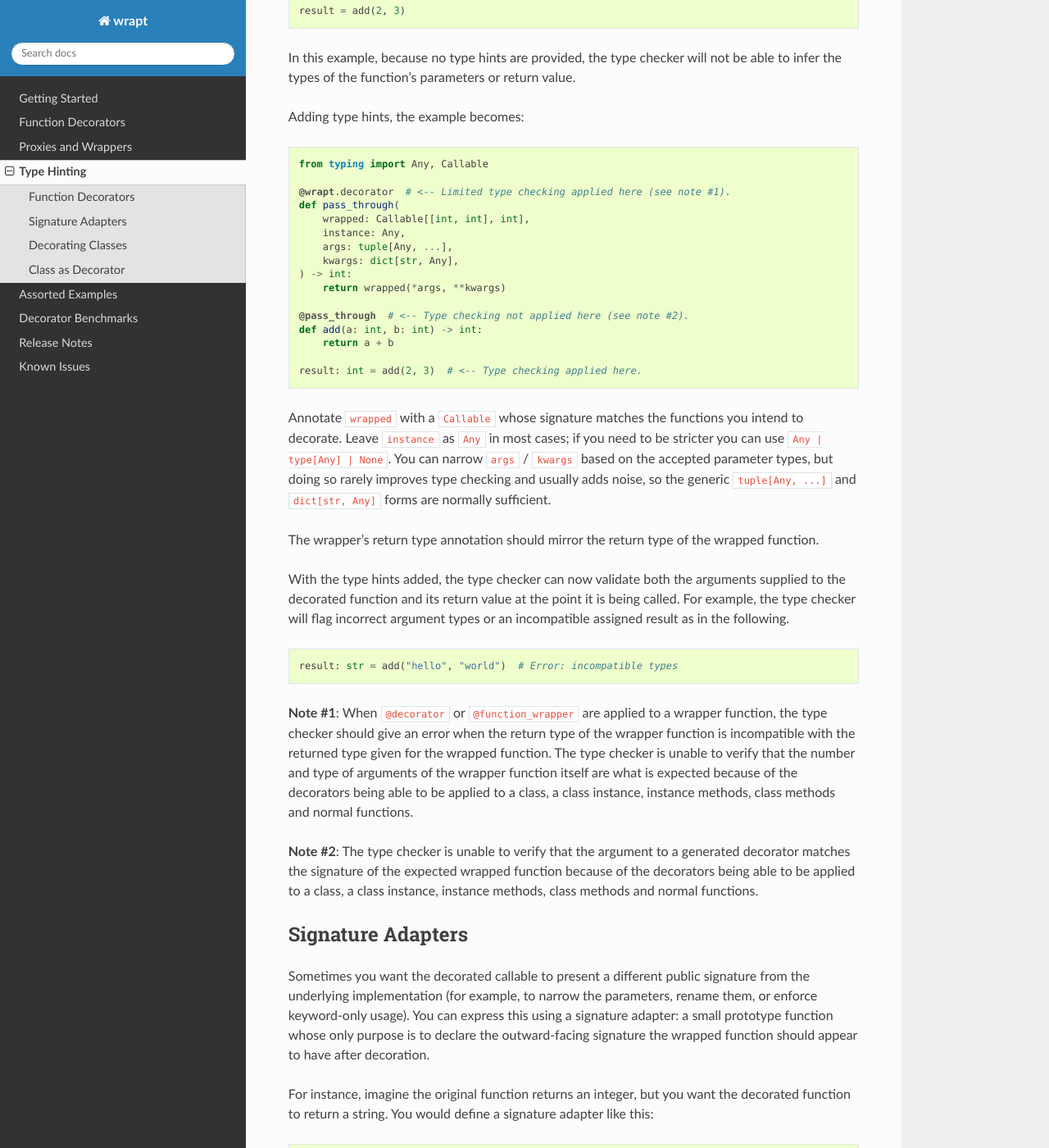
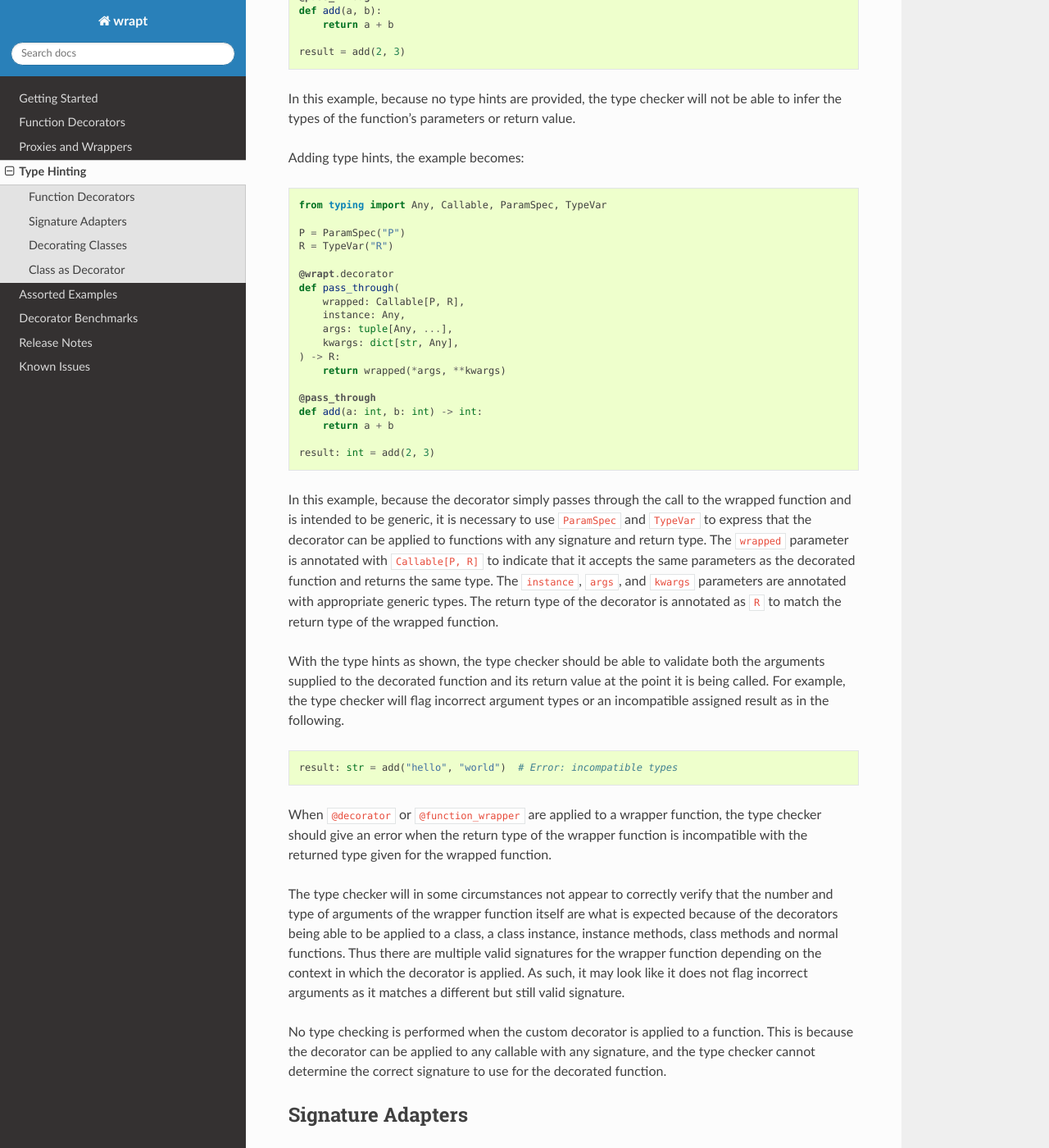
Before and after one commit to GrahamDumpleton/wrapt, a Sphinx documentation site: the page built from docs/typing.rst, in a window 1280 px wide and 1400 px high, scrolled down 987 px. Shown: the whole window at 82% size. Built offline with Sphinx 7.4.7 and the Read the Docs theme 3.1.0, drawn with Linux system fonts in a browser that asks for light colours; some of the changed text lies outside the part shown.

Commit message:
Update docs on type hints.

```diff
--- a/docs/typing.rst
+++ b/docs/typing.rst
@@ -1,27 +1,28 @@
 Type Hinting
 ============
 
-As of version 2.0.0, **wrapt** provides inline type hints for its public APIs to
-improve interoperability with static type checkers (e.g. ``pylance``, ``mypy``).
+As of version 2.0.0, **wrapt** includes type hints for its public APIs to
+improve interoperability with static type checkers (e.g. ``pyright``, ``mypy``).
 The type metadata is available when running on Python 3.10 or later (the minimum
 version the annotations target).
 
-The type annotations aim to be as helpful as possible in order to maximise
-inference quality and surface errors early. In some situations you may still
+The type annotations aim to ensure type inference works correctly in the common
+cases, but the dynamic nature of decorators and wrappers means that some
+patterns cannot be expressed precisely. The type hints are designed to be
+broadly compatible with the major type checkers, but there are some differences
+in how they interpret certain constructs, so you may find that some things work
+in one type checker but not another. In some situations you may still
 need to add explicit annotations yourself, sometimes by introducing small
-helper wrapper functions to guide the type checker.
+helper functions to guide the type checker.
 
-Certain advanced decorator and wrapper patterns enabled by **wrapt** are simply
-too dynamic to express exactly in today's static type systems, so exhaustive
-type checking cannot be applied there. The principal categories of limitations,
-their underlying causes, and recommended workarounds are described in the
-sections which follow.
+Of the type checkers, ``pyright`` used within VS Code Pylance extension gives
+the best experience, and ``mypy`` fails to work correctly in many situations.
+This appears to be due to limitations in ``mypy`` rather than issues with the
+**wrapt** type hints.
 
-As much as have tried to make the type hints work, you may find that the type
-checker will still generate unexpected errors or doesn't work in some situations.
-To allow for further investigation and improvement of the type hints, please
-report any issues you find with using **wrapt**. For more notable cases we can
-at least add additional documentation here with warnings or workarounds.
+Always ensure you are using the most up to date version of a type checking tool.
+If you encounter any issues, please report them on the **wrapt** issue tracker
+so they can be investigated and suggested workarounds or fixes can be provided.
 
 Function Decorators
 -------------------
@@ -54,34 +55,37 @@ Adding type hints, the example becomes:
 
 ::
 
-    from typing import Any, Callable
+    from typing import Any, Callable, ParamSpec, TypeVar
 
-    @wrapt.decorator  # <-- Limited type checking applied here (see note #1).
+    P = ParamSpec("P")
+    R = TypeVar("R")
+
+    @wrapt.decorator
     def pass_through(
-        wrapped: Callable[[int, int], int],
+        wrapped: Callable[P, R],
         instance: Any,
         args: tuple[Any, ...],
         kwargs: dict[str, Any],
-    ) -> int:
+    ) -> R:
         return wrapped(*args, **kwargs)
 
-    @pass_through  # <-- Type checking not applied here (see note #2).
+    @pass_through
     def add(a: int, b: int) -> int:
         return a + b
 
-    result: int = add(2, 3)  # <-- Type checking applied here.
+    result: int = add(2, 3)
 
-Annotate ``wrapped`` with a ``Callable`` whose signature matches the functions you
-intend to decorate. Leave ``instance`` as ``Any`` in most cases; if you need to be
-stricter you can use ``Any | type[Any] | None``. You can narrow ``args`` / ``kwargs``
-based on the accepted parameter types, but doing so rarely improves type
-checking and usually adds noise, so the generic ``tuple[Any, ...]`` and
-``dict[str, Any]`` forms are normally sufficient.
+In this example, because the decorator simply passes through the call to the
+wrapped function and is intended to be generic, it is necessary to use
+``ParamSpec`` and ``TypeVar`` to express that the decorator can be applied to
+functions with any signature and return type. The ``wrapped`` parameter is
+annotated with ``Callable[P, R]`` to indicate that it accepts the same parameters
+as the decorated function and returns the same type. The ``instance``, ``args``,
+and ``kwargs`` parameters are annotated with appropriate generic types. The
+return type of the decorator is annotated as ``R`` to match the return type of
+the wrapped function.
 
-The wrapper's return type annotation should mirror the return type of the
-wrapped function.
-
-With the type hints added, the type checker can now validate both the
+With the type hints as shown, the type checker should be able to validate both the
 arguments supplied to the decorated function and its return value at the point
 it is being called. For example, the type checker will flag incorrect argument
 types or an incompatible assigned result as in the following.
@@ -90,18 +94,22 @@ types or an incompatible assigned result as in the following.
 
     result: str = add("hello", "world")  # Error: incompatible types
 
-**Note #1**: When ``@decorator`` or ``@function_wrapper`` are applied to a
-wrapper function, the type checker should give an error when the return type
-of the wrapper function is incompatible with the returned type given for the
-wrapped function. The type checker is unable to verify that the number and type
-of arguments of the wrapper function itself are what is expected because of the
-decorators being able to be applied to a class, a class instance, instance
-methods, class methods and normal functions.
+When ``@decorator`` or ``@function_wrapper`` are applied to a wrapper function,
+the type checker should give an error when the return type of the wrapper
+function is incompatible with the returned type given for the wrapped function.
 
-**Note #2**: The type checker is unable to verify that the argument to a
-generated decorator matches the signature of the expected wrapped function
-because of the decorators being able to be applied to a class, a class instance,
-instance methods, class methods and normal functions.
+The type checker will in some circumstances not appear to correctly verify that
+the number and type of arguments of the wrapper function itself are what is
+expected because of the decorators being able to be applied to a class, a class
+instance, instance methods, class methods and normal functions. Thus there are
+multiple valid signatures for the wrapper function depending on the context in
+which the decorator is applied. As such, it may look like it does not flag
+incorrect arguments as it matches a different but still valid signature.
+
+No type checking is performed when the custom decorator is applied to a
+function. This is because the decorator can be applied to any callable with
+any signature, and the type checker cannot determine the correct signature
+to use for the decorated function.
 
 Signature Adapters
 ------------------
@@ -141,9 +149,8 @@ Declaring the adapter explicitly ensures that runtime introspection
 (``inspect.signature``, ``help()``, IDE tooling, etc.) reports the adapted
 signature rather than the underlying implementation detail. Because the
 adaptation is applied dynamically (and the prototype may itself be generated
-at runtime), the **wrapt** type hints cannot reliably expose the target
-signature from the wrapped function alone, and so you must provide it if you
-want accurate type checking.
+at runtime), the **wrapt** type hints will not work, and so you must use a
+helper function.
 
 ::
 
@@ -152,7 +159,7 @@ want accurate type checking.
     def int_to_str(wrapped: Callable[[int], int]) -> Callable[[int], str]:
         @wrapt.decorator(adapter=adapter_prototype)
         def wrapper(
-            wrapped: Callable[..., Any],
+            wrapped: Callable[[int], int],
             instance: Any,
             args: tuple[Any, ...],
             kwargs: dict[str, Any],
@@ -168,15 +175,16 @@ want accurate type checking.
 
     result: str = function(1)
 
-In this version we introduced an outer helper that constructs the decorator and
+In this version the outer helper function constructs the decorator and
 added explicit type hints to its parameters and return type. This allows the
 type checker to validate calls to the decorated function and propagate the
 correct return type.
 
 Note that inside the decorator body the ``wrapped`` callable is annotated
-as accepting any arguments and returning ``Any``. You could just as well omit
+with signature of the functions to be wrapped. The return type of the wrapper
+function does however need to be ``Any``. You could just as well omit
 those inner annotations as what matters for most static checking is the
-user facing signature exposed by the outer wrapper.
+user facing signature exposed by the outer helper function.
 
 Decorating Classes
 ------------------
```
